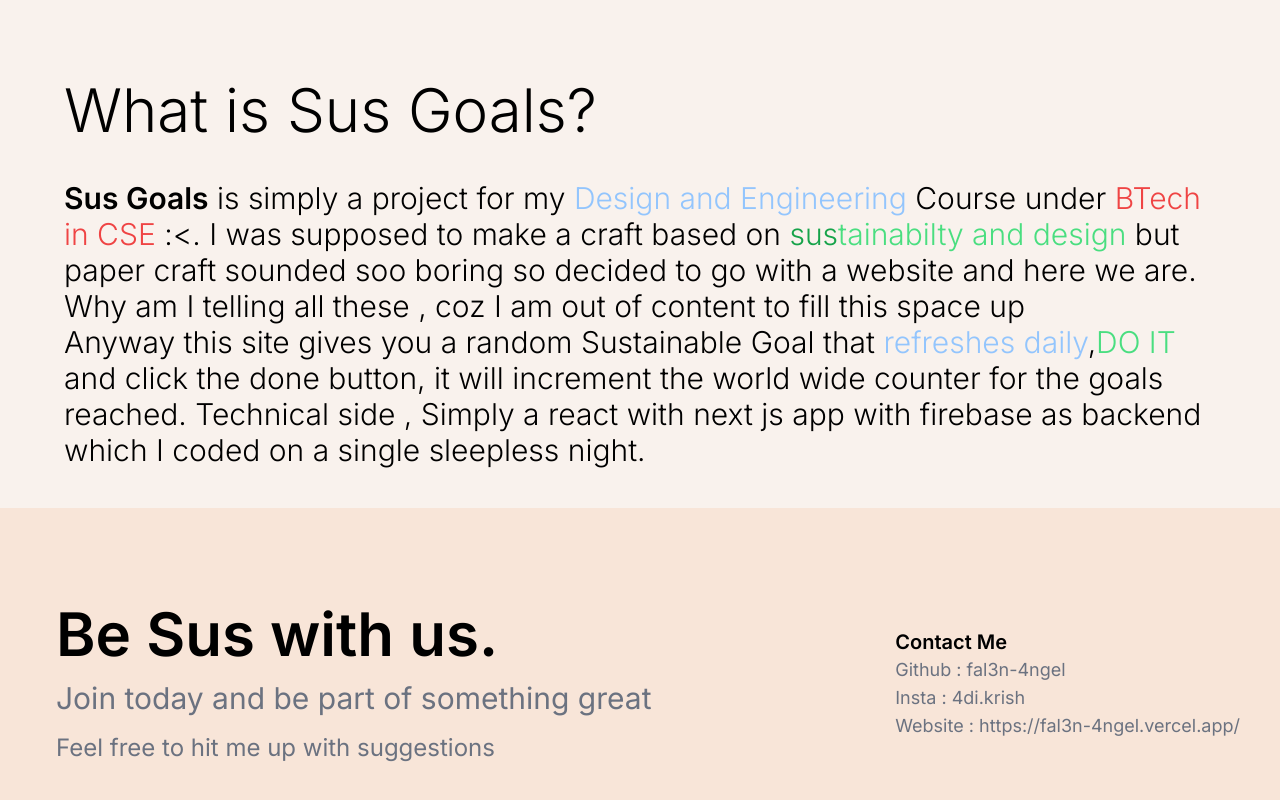
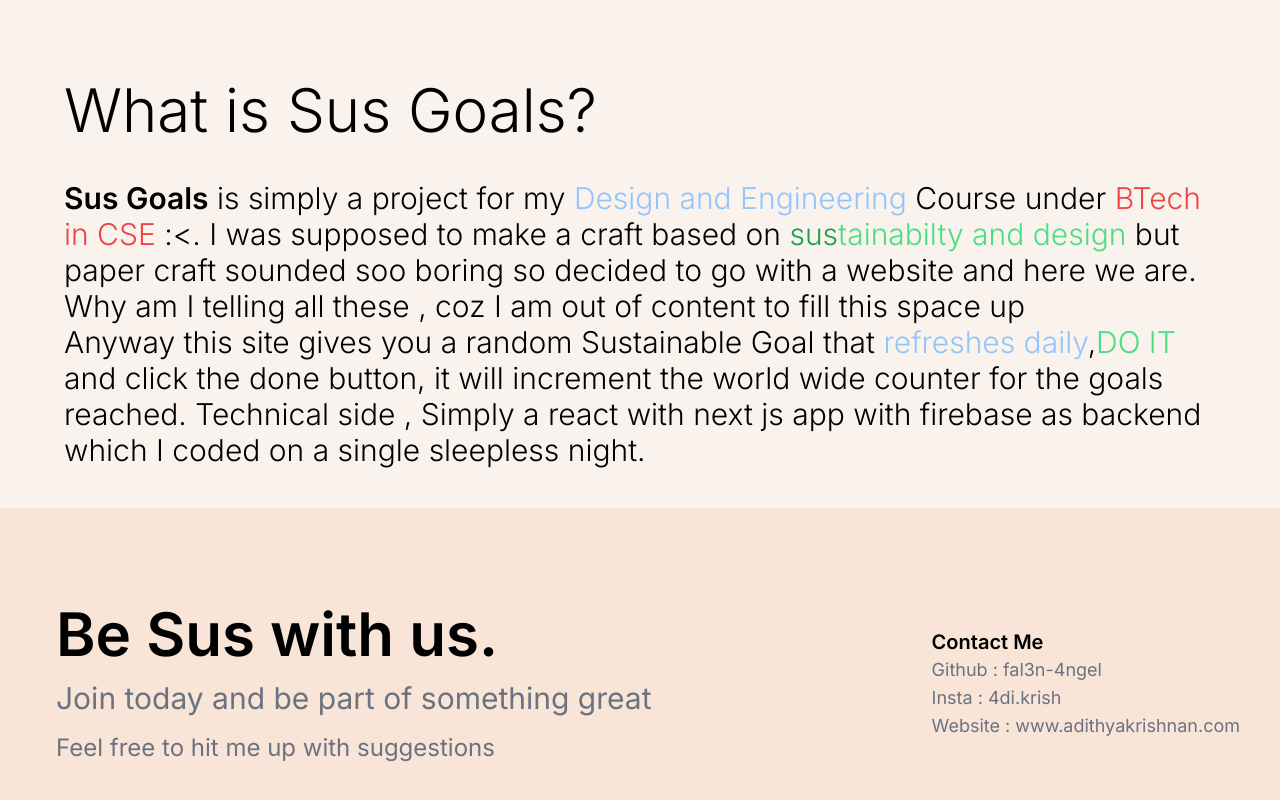
Before and after one commit to fal3n-4ngel/SusGoals, a Next.js app: page / in a window 1280 px wide. Shown: the part 1807-2607 px from the top of the page. Built offline with nearby package versions, Linux system fonts and the light colour scheme; no server answers; the database is empty.

Commit message:
update : links

```diff
--- a/src/app/page.tsx
+++ b/src/app/page.tsx
@@ -153,9 +153,9 @@ export default function Home() {
                   Insta : 4di.krish
                 </div>
               </a>
-              <a href="https://fal3n-4ngel.vercel.app/">
+              <a href="https://www.adithyakrishnan.com/">
               <div className="text-lg text-gray-500 hover:text-black cursor-pointer transition-all duration-600">
-                Website : https://fal3n-4ngel.vercel.app/
+                Website : www.adithyakrishnan.com
               </div>
               </a>
             </div>
```
